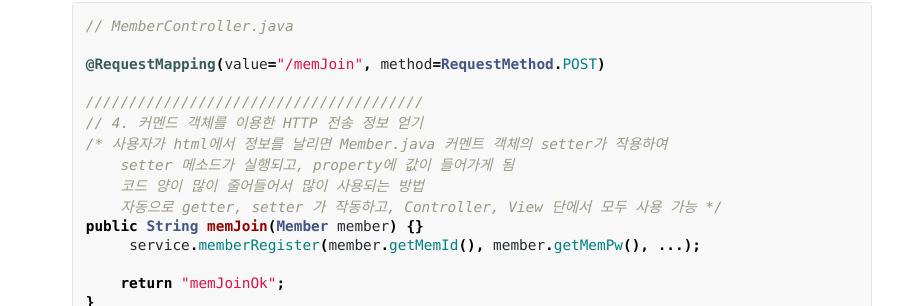
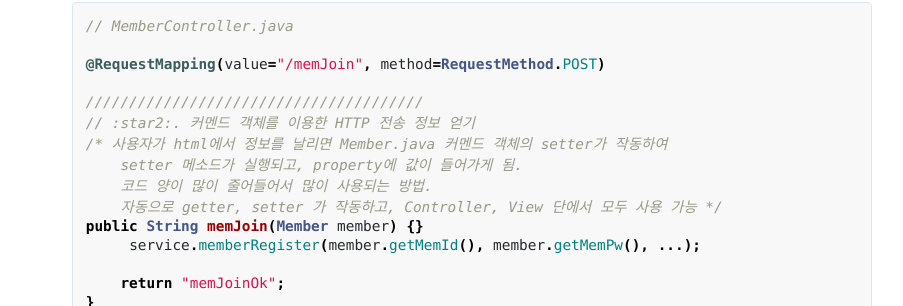
Before and after one commit to jihunparkme/jihunparkme.github.io, a Jekyll site: the page built from _posts/2020-06-26-Spring-설정-및-구현.md, in a window 1280 px wide and 900 px high, scrolled down 21333 px. Shown: the part 145-451 px from the top of the window, without its empty margins (188-1091 px from the left). Built offline with Jekyll 4.4.1, drawn with Linux system fonts in a browser that asks for light colours; comment, search, counter and statistics services are not loaded.

Commit message:
Edit: add contents

```diff
--- a/_posts/2020-06-26-Spring-설정-및-구현.md
+++ b/_posts/2020-06-26-Spring-설정-및-구현.md
@@ -873,10 +873,10 @@ Web Application
   @RequestMapping(value="/memJoin", method=RequestMethod.POST)
 
   ///////////////////////////////////////
-  // 4. 커멘드 객체를 이용한 HTTP 전송 정보 얻기
-  /* 사용자가 html에서 정보를 날리면 Member.java 커멘트 객체의 setter가 작용하여
-      setter 메소드가 실행되고, property에 값이 들어가게 됨
-      코드 양이 많이 줄어들어서 많이 사용되는 방법
+  // :star2:. 커멘드 객체를 이용한 HTTP 전송 정보 얻기
+  /* 사용자가 html에서 정보를 날리면 Member.java 커멘드 객체의 setter가 작동하여
+      setter 메소드가 실행되고, property에 값이 들어가게 됨.
+      코드 양이 많이 줄어들어서 많이 사용되는 방법.
       자동으로 getter, setter 가 작동하고, Controller, View 단에서 모두 사용 가능 */
   public String memJoin(Member member) {}
        service.memberRegister(member.getMemId(), member.getMemPw(), ...);
```
